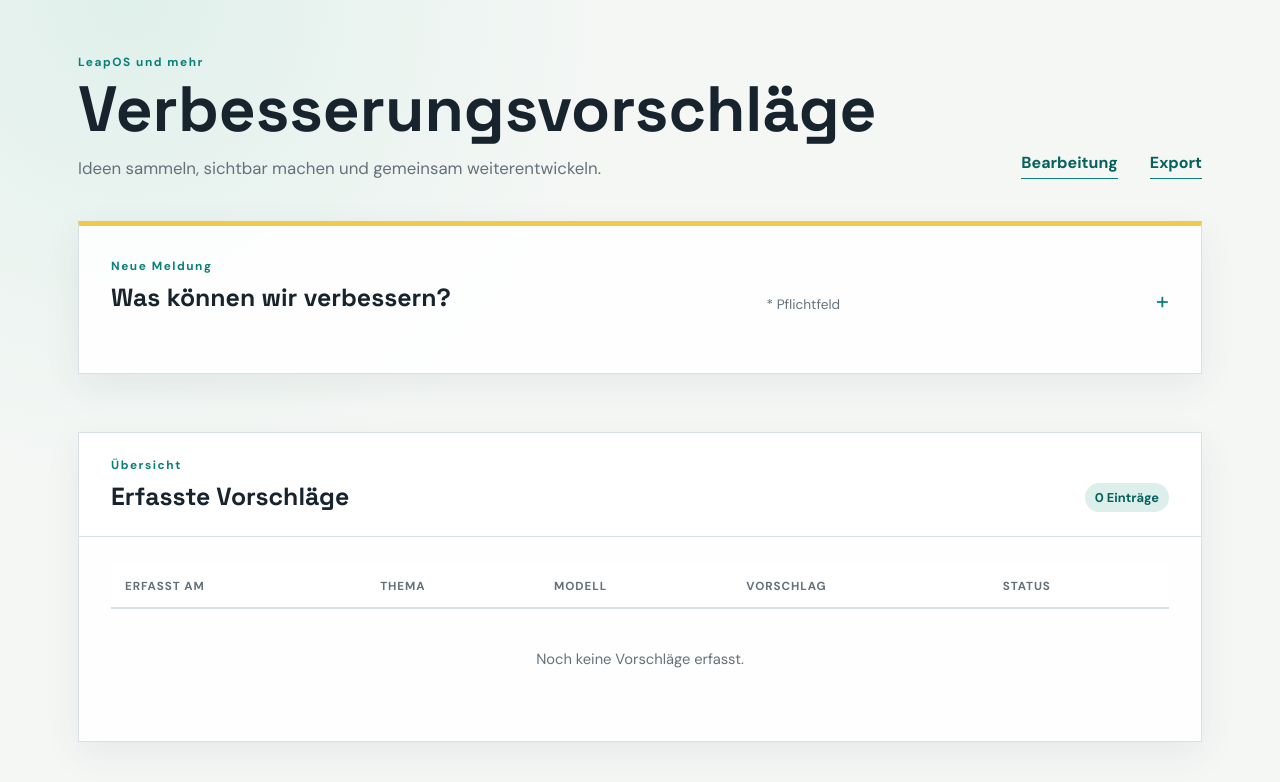
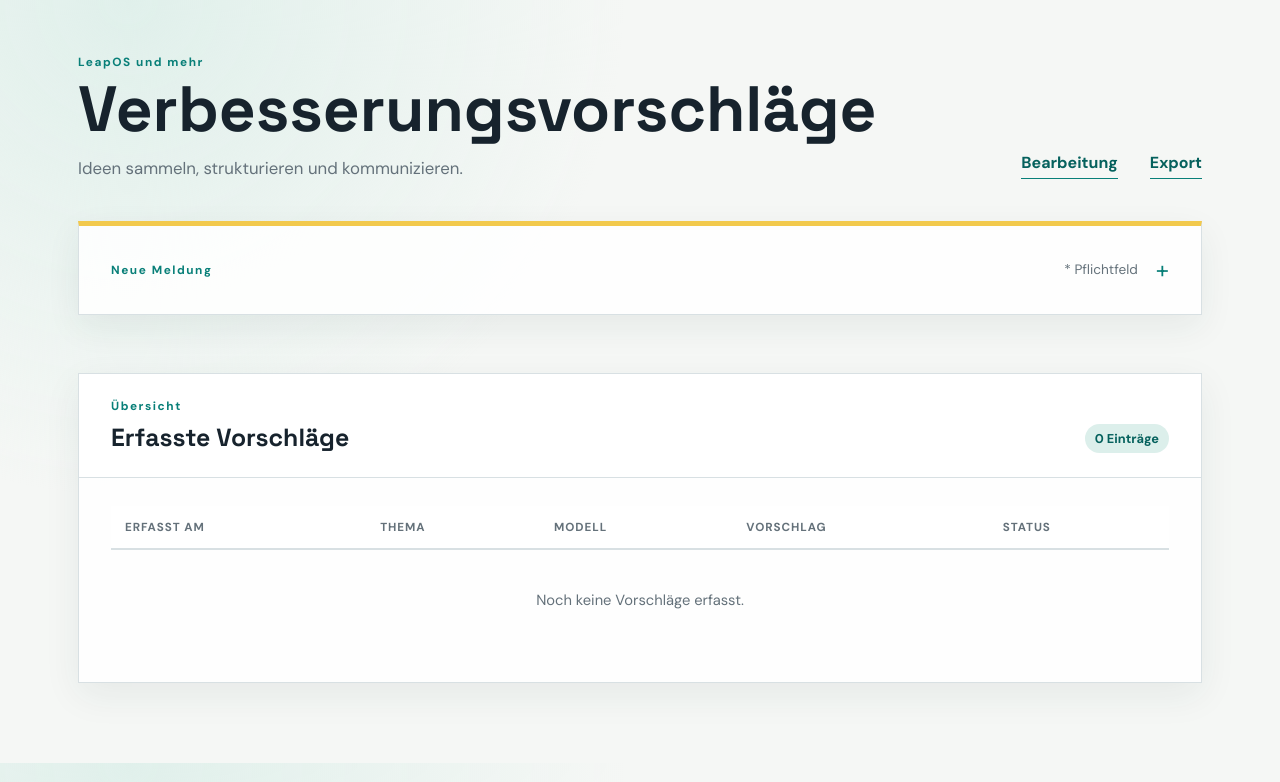
Before and after one commit to synb10se/lpmff, a PHP site: page / in a window 1280 px wide. Shown: the top 782 px of the page. Run offline with PHP 8.4, Linux system fonts and the light colour scheme.

Commit message:
funktionale Anpassung der Erfassungsmaske

```diff
--- a/sfi_LeapOS/index.php
+++ b/sfi_LeapOS/index.php
@@ -60,7 +60,7 @@ $suggestions = array_reverse(loadSuggestions());
       <div>
         <p class="eyebrow">LeapOS und mehr</p>
         <h1>Verbesserungsvorschläge</h1>
-        <p class="intro">Ideen sammeln, sichtbar machen und gemeinsam weiterentwickeln.</p>
+        <p class="intro">Ideen sammeln, strukturieren und kommunizieren.</p>
       </div>
       <div class="area-links"><a class="admin-link" href="admin/?reauth=1">Bearbeitung</a><a class="admin-link" href="export/">Export</a></div>
     </header>
@@ -69,13 +69,9 @@ $suggestions = array_reverse(loadSuggestions());
     <?php if ($notice !== null): ?><p class="message success"><?= e($notice) ?></p><?php endif; ?>
 
     <details class="form-panel form-collapsible">
-      <summary class="section-heading">
-        <div>
-          <p class="eyebrow">Neue Meldung</p>
-          <h2 id="form-title">Was können wir verbessern?</h2>
-        </div>
-        <span class="required-note">* Pflichtfeld</span>
-      </summary>
+      <summary class="form-toggle"><span class="eyebrow">Neue Meldung</span><span class="required-note">* Pflichtfeld</span><span class="toggle-icon" aria-hidden="true"></span></summary>
+      <div class="form-content">
+        <h2 id="form-title">Was können wir verbessern?</h2>
       <form method="post" action="">
         <div class="form-grid">
           <label for="topic">Thema <span>*</span>
@@ -95,6 +91,7 @@ $suggestions = array_reverse(loadSuggestions());
         </div>
         <button class="primary-button" type="submit">Eintragen</button>
       </form>
+      </div>
     </details>
 
     <section class="table-section public-table-section" aria-labelledby="list-title">
--- a/sfi_LeapOS/style.css
+++ b/sfi_LeapOS/style.css
@@ -17,9 +17,14 @@ h2 { font-size: 1.55rem; }
 .form-panel { padding: 32px; margin-bottom: 58px; border-top: 5px solid var(--yellow); }
 .form-collapsible > summary { cursor: pointer; list-style: none; }
 .form-collapsible > summary::-webkit-details-marker { display: none; }
-.form-collapsible > summary::after { content: '+'; color: var(--teal); font-size: 1.5rem; line-height: 1; }
-.form-collapsible[open] > summary::after { content: '\2212'; }
-.form-collapsible > form { margin-top: 28px; }
+.form-toggle { display: flex; align-items: center; gap: 18px; }
+.form-toggle .eyebrow { margin: 0; }
+.form-toggle .required-note { margin-left: auto; }
+.toggle-icon { color: var(--teal); font-size: 1.5rem; line-height: 1; }
+.toggle-icon::before { content: '+'; }
+.form-collapsible[open] .toggle-icon::before { content: '\2212'; }
+.form-content { margin-top: 28px; }
+.form-content h2 { margin-bottom: 28px; }
 .table-section { padding: 32px; }
 .section-heading { margin-bottom: 28px; }
 .table-section > .section-heading { margin: -32px -32px 28px; padding: 24px 32px; background: rgba(255,255,255,.98); border-bottom: 1px solid var(--line); }
@@ -45,4 +50,4 @@ th { padding: 13px 14px; color: var(--muted); border-bottom: 2px solid var(--lin
 .table-section thead th { position: sticky; top: 0; z-index: 2; background: rgba(255,255,255,.98); }
 td { padding: 17px 14px; border-bottom: 1px solid var(--line); vertical-align: top; }
 tr:last-child td { border-bottom: 0; }.suggestion-cell { min-width: 280px; line-height: 1.5; }.model-tag { padding: 4px 8px; color: var(--teal-dark); background: #e4f1ee; border-radius: 2px; font-weight: 700; font-size: .78rem; }.status { padding: 5px 9px; border-radius: 2px; color: #4e5a60; background: #e7ebec; font-size: .78rem; font-weight: 700; }.status-erfasst { color: #76570a; background: #fff1ba; }.status-versendet, .status-bestätigt { color: #12605b; background: #d5eee8; }.status-abgelehnt { color: #8e302b; background: #f8deda; }.status-angekündigt { color: #4e4783; background: #e7e4f6; }.status-verfügbar { color: #24623b; background: #dcefdc; }.empty-state { padding: 40px 14px; color: var(--muted); text-align: center; }
-@media (max-width: 700px) { .page-shell { padding: 32px 16px 54px; }.page-header, .section-heading { align-items: flex-start; flex-direction: column; }.page-header { gap: 22px; margin-bottom: 32px; }.form-panel, .table-section { padding: 22px 18px; }.form-collapsible > summary { flex-direction: row; align-items: flex-start; }.form-collapsible > form { margin-top: 22px; }.form-grid { grid-template-columns: 1fr; gap: 18px; }.wide-field { grid-column: auto; }.table-section > .section-heading { margin: -22px -18px 22px; padding: 18px; }.table-wrap { max-height: 62vh; }.table-section thead th { top: 0; } table, thead, tbody, tr, td { display: block; } thead { display: none; } tr { padding: 16px 0; border-bottom: 1px solid var(--line); } tr:last-child { border-bottom: 0; } td { display: grid; grid-template-columns: 100px 1fr; gap: 12px; padding: 7px 0; border: 0; } td::before { content: attr(data-label); color: var(--muted); font-size: .73rem; font-weight: 700; text-transform: uppercase; } .empty-state { display: block; } }
+@media (max-width: 700px) { .page-shell { padding: 32px 16px 54px; }.page-header, .section-heading { align-items: flex-start; flex-direction: column; }.page-header { gap: 22px; margin-bottom: 32px; }.form-panel, .table-section { padding: 22px 18px; }.form-toggle { gap: 12px; }.form-toggle .required-note { margin-left: auto; }.form-content { margin-top: 22px; }.form-content h2 { margin-bottom: 22px; }.form-grid { grid-template-columns: 1fr; gap: 18px; }.wide-field { grid-column: auto; }.table-section > .section-heading { margin: -22px -18px 22px; padding: 18px; }.table-wrap { max-height: 62vh; }.table-section thead th { top: 0; } table, thead, tbody, tr, td { display: block; } thead { display: none; } tr { padding: 16px 0; border-bottom: 1px solid var(--line); } tr:last-child { border-bottom: 0; } td { display: grid; grid-template-columns: 100px 1fr; gap: 12px; padding: 7px 0; border: 0; } td::before { content: attr(data-label); color: var(--muted); font-size: .73rem; font-weight: 700; text-transform: uppercase; } .empty-state { display: block; } }
```
